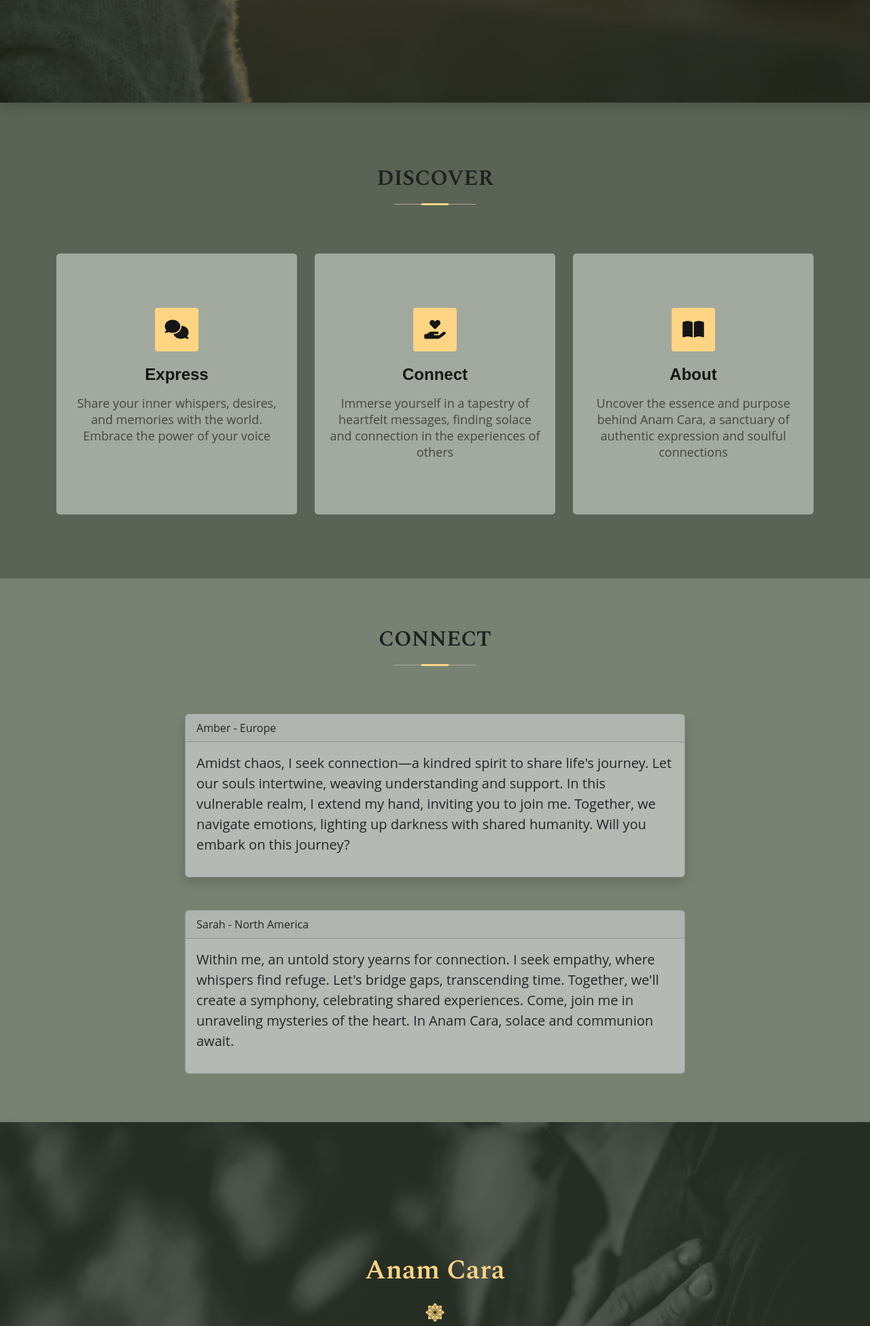
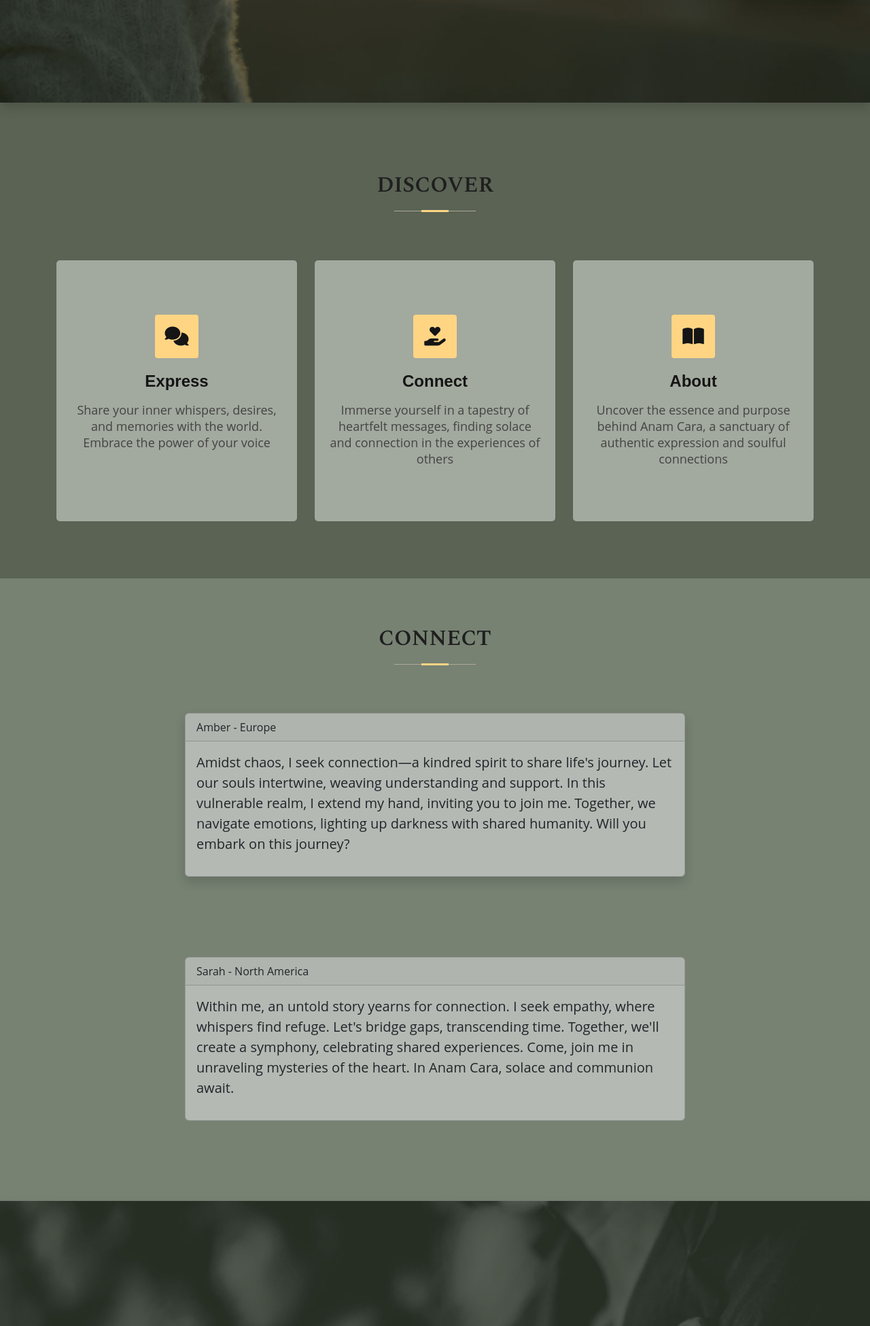
Before and after one commit to PhilEllis/AnamCara-milestone-3, a Flask app: page / in a window 1280 px wide. Shown: the part 649-2600 px from the top of the page at 68% size. Run offline with Flask 3, Linux system fonts and the light colour scheme; some libraries are stand-ins or nearby versions.

Commit message:
fix!: css spacing of section title and cards

```diff
--- a/notemanager/static/css/style.css
+++ b/notemanager/static/css/style.css
@@ -157,6 +157,7 @@ h6 {
   .section-title {
     text-align: center;
     padding-bottom: 50px;
+    padding-top: 70px;
   }
 
   .section-title h2 {
@@ -206,6 +207,7 @@ h6 {
   padding: 80px 20px;
   transition: all ease-in-out 0.3s;
   background: rgba(162, 169, 158, 1);
+  margin-bottom: 50px;
 }
 
 .links .icon-box .icon {
@@ -264,6 +266,7 @@ h6 {
 
   #quotes .card {
     background-color: rgba(209, 209, 209, 0.7);
+    margin-bottom: 70px;
   }
 
   #quotes .quotes-symbol {
--- a/notemanager/templates/home.html
+++ b/notemanager/templates/home.html
@@ -71,7 +71,7 @@
             </div>
           </div>
         </div>
-        <div class="col-lg-8">
+        <div class="col-lg-8 mb-5">
           <div class="card rounded">
             <div class="card-header">
               Sarah - North America
```
